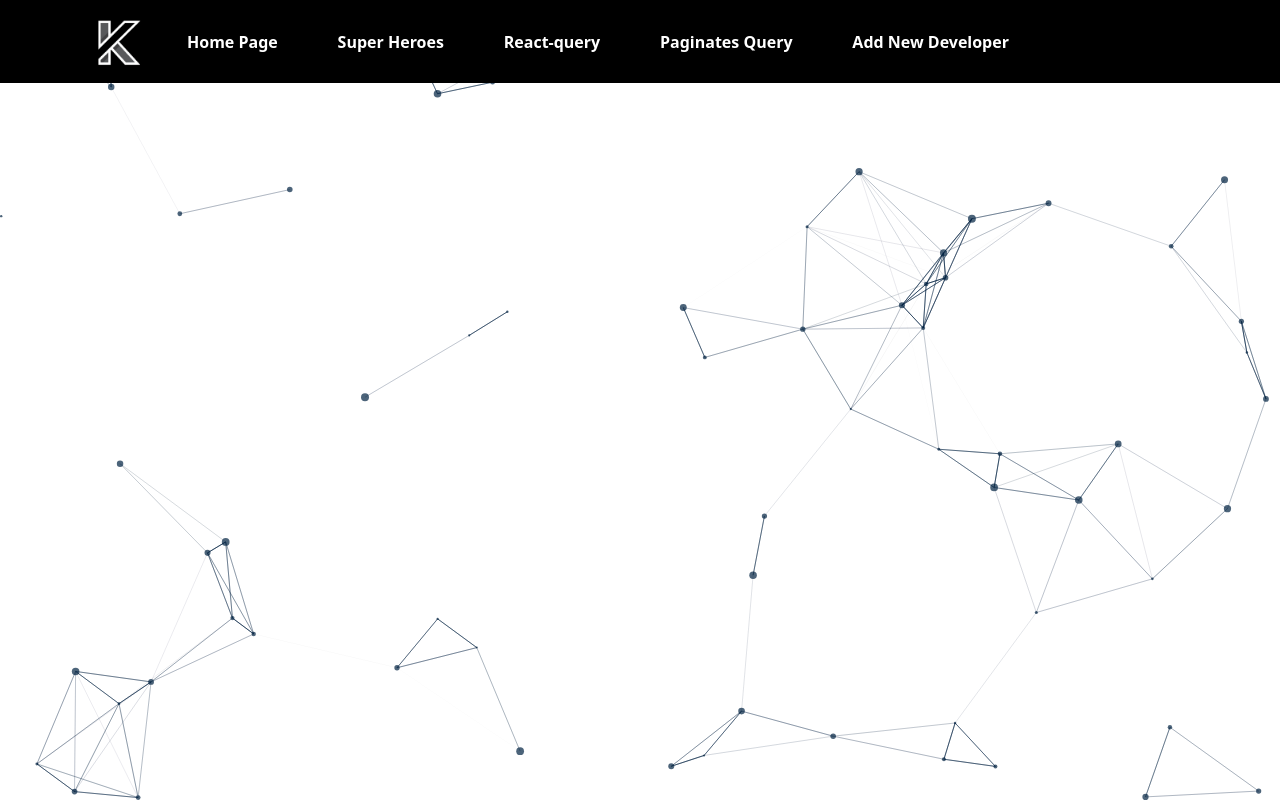
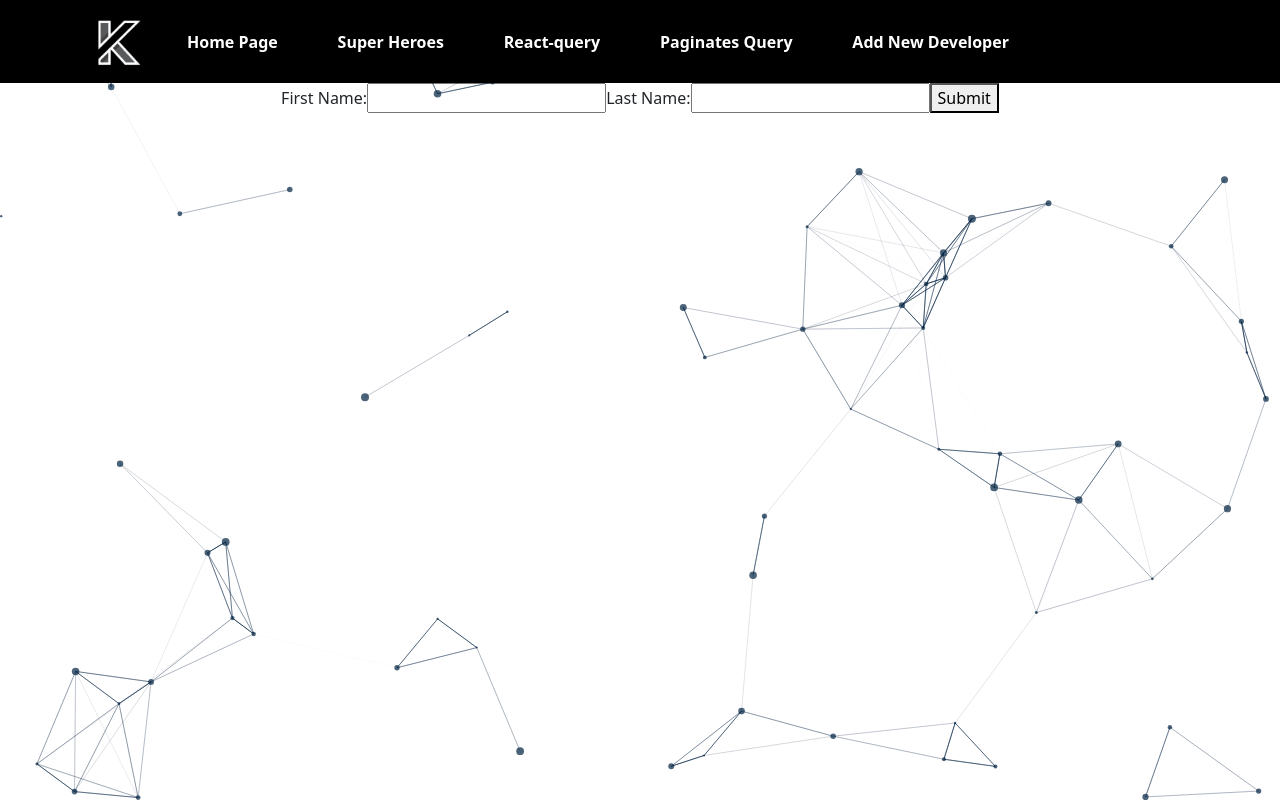
Before and after one commit to keyur6021/react-query, a React (Create React App) app: page /test in a window 1280 px wide. Built offline with nearby package versions, Linux system fonts and the light colour scheme.

Commit message:
add simple form

```diff
--- a/db.json
+++ b/db.json
@@ -26,9 +26,9 @@
       "id": 8
     },
     {
-      "name": "test",
-      "position": "test",
-      "id": 15
+      "name": "new Developer",
+      "position": "FE",
+      "id": 9
     }
   ],
   "friends": [
--- a/src/App.js
+++ b/src/App.js
@@ -19,6 +19,7 @@ import { Container, Engine } from "tsparticles-engine";
 import Particles from "react-tsparticles";
 import { loadFull } from "tsparticles";
 import NewHook from './components/NewHook';
+import Test from './components/Test';
 
 function App() {
 
@@ -115,6 +116,7 @@ function App() {
         <NavbarComponent />
         <Routes>
           <Route exact path='/' element={<HomePage />} />
+          <Route exact path='/test' element={<Test />} />
           <Route exact path='/super-heroes' element={<SampleDeveloper />} />
           <Route exact path='/developers' element={<Developers />} />
           <Route exact path='/developers/:developerId' element={<SingleDeveloper />} />
--- a/src/components/HomePage.js
+++ b/src/components/HomePage.js
@@ -5,11 +5,6 @@ import * as _ from 'lodash';
 
 
 const HomePage = () => {
-
-
-
-
-
     //! for data get from another component -----
 
     // const queryClient = useQueryClient();
@@ -22,9 +17,8 @@ const HomePage = () => {
 
     return (
         <div>
-
             <div style={{ fontSize: '58px', zIndex: '1' }}>
-                this is test data
+                Wel-Come To Our Site
             </div>
             {/* {_.map(data?.data, (data) => {
                 return data.alterEgo
@@ -33,4 +27,15 @@ const HomePage = () => {
     )
 }
 
-export default HomePage
+export function square(number) {
+    return number * number
+}
+
+export function newdata(test) {
+    console.log("test", test(36))
+}
+newdata(square);
+
+
+
+export default HomePage;
--- /dev/null
+++ b/src/components/Test.jsx
@@ -0,0 +1,29 @@
+import React, { useState } from 'react';
+
+function Test() {
+    const [firstName, setFirstName] = useState('');
+    const [lastName, setLastName] = useState('');
+
+    const handleSubmit = (e) => {
+        e.preventDefault();
+        console.log("test", firstName, lastName);
+    }
+
+    return (
+        <React.Fragment>
+            <form onSubmit={handleSubmit}>
+                <label>
+                    First Name:
+                    <input type="text" value={firstName} onChange={(e) => setFirstName(e.target.value)} />
+                </label>
+                <label>
+                    Last Name:
+                    <input type="text" value={lastName} onChange={(e) => setLastName(e.target.value)} />
+                </label>
+                <button type="submit">Submit</button>
+            </form>
+        </React.Fragment>
+    );
+}
+
+export default Test;
```
